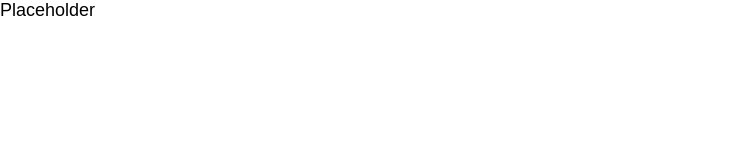
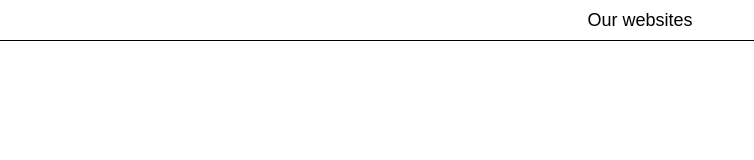
Before and after one commit to ooloo-io/github-flow-tasim-blh, a website: page src/index.html in a window 1280 px wide. Shown: the whole page, without its empty margins (0-754 px from the left). Drawn offline with nearby package versions, Linux system fonts and the light colour scheme.

Commit message:
Header (#1)
* Add header markup

* Add header styles

```diff
--- a/src/index.html
+++ b/src/index.html
@@ -13,6 +13,8 @@
 </head>
 
 <body>
-  Placeholder
+  <header class='header'>
+    Our websites
+  </header>
 </body>
 </html>
--- a/src/styles.css
+++ b/src/styles.css
@@ -2,3 +2,10 @@ body {
   font-family: Arial, Helvetica, sans-serif;
   font-size: 18px;
 }
+.header {
+  height: 40px;
+  display: flex;
+  justify-content: center;
+  align-items: center;
+  border-bottom: solid 1px black
+}
```
